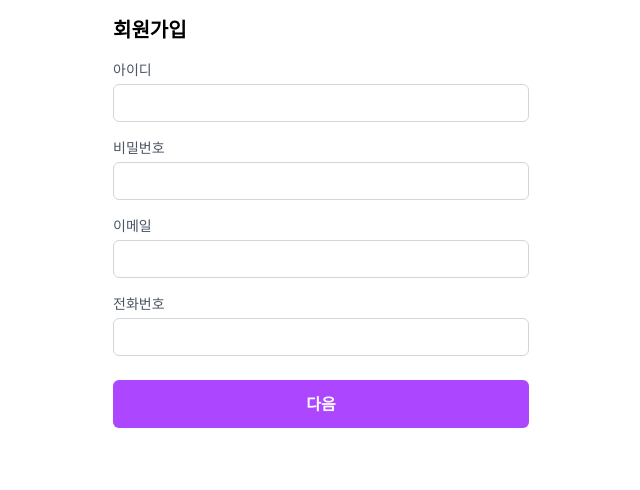
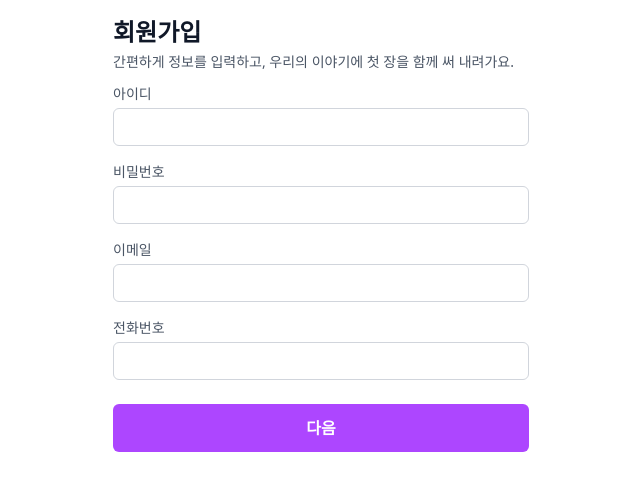
Before and after one commit to Hongryeoll/ourStory-sign-up, a Next.js app: page /sign-up in a window 1280 px wide. Shown: the top 490 px of the page, without its empty margins (319-959 px from the left). Built offline with nearby package versions, Linux system fonts and the light colour scheme.

Commit message:
chore: page -> p태그추가, Step-1 -> space-y-4 추가

```diff
--- a/src/app/sign-up/page.tsx
+++ b/src/app/sign-up/page.tsx
@@ -3,8 +3,13 @@ import SignupForm from "@/components/sign-up/SignupForm";
 export default function SignupPage() {
   return (
     <div className="max-w-md mx-auto p-4">
-      <h1 className="text-xl font-bold mb-4">회원가입</h1>
-      <SignupForm />
+      <h1 className="text-2xl font-bold text-gray-900">회원가입</h1>
+      <p className="text-sm text-gray-600 mt-1">
+        간편하게 정보를 입력하고, 우리의 이야기에 첫 장을 함께 써 내려가요.
+      </p>
+      <section className="mt-3">
+        <SignupForm />
+      </section>
     </div>
   );
 }
--- a/src/components/sign-up/step/Step1.tsx
+++ b/src/components/sign-up/step/Step1.tsx
@@ -35,7 +35,7 @@ export default function Step1() {
 
   return (
     <>
-      <div className="flex flex-col gap-4">
+      <div className="space-y-4">
         <Input name="username" label="아이디" />
         <Input name="password" label="비밀번호" type="password" />
         <Input name="email" label="이메일" type="email" />
```
